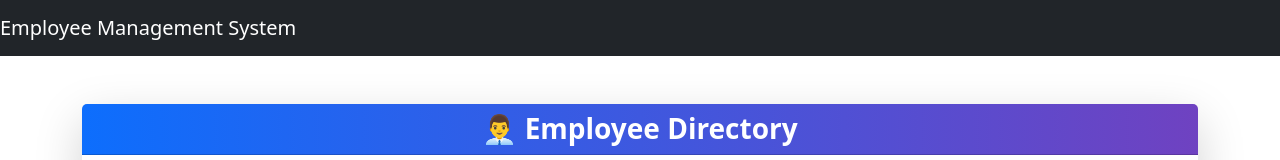
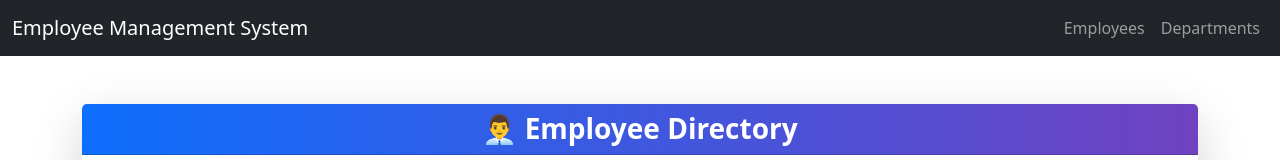
Before and after one commit to riteshregar31/EMS-Frontend, a React (Vite) app: page / in a window 1280 px wide. Shown: the top 160 px of the page. Built offline with nearby package versions, Linux system fonts and the light colour scheme; no server answers.

Commit message:
added navigation links in header

```diff
--- a/src/App.jsx
+++ b/src/App.jsx
@@ -4,6 +4,7 @@ import HeaderComponent from './components/HeaderComponent';
 import { BrowserRouter, Routes, Route } from 'react-router-dom';
 import ListEmployeeComponent from './components/ListEmployeeComponent';
 import EmployeeComponent from './components/EmployeeComponent';
+import LIstDepartmentComponent from './components/LIstDepartmentComponent';
 
 function App() {
   return (
@@ -18,6 +19,7 @@ function App() {
             <Route path="/employees" element={<ListEmployeeComponent />} />
             <Route path='/add-employee' element={<EmployeeComponent/>}></Route>
             <Route path='/edit-employees/:id' element={<EmployeeComponent/>}></Route>
+            <Route path='/departments' element={<LIstDepartmentComponent/>}></Route>
           </Routes>
         </main>
 
--- a/src/components/HeaderComponent.jsx
+++ b/src/components/HeaderComponent.jsx
@@ -1,16 +1,43 @@
-import React from 'react'
+import React from "react";
+import { NavLink } from "react-router-dom";
 
 const HeaderComponent = () => {
   return (
-    <div>
-        <header>
-            <nav className='navbar navbar-dark bg-dark'>
-                <a className='navbar-brand' href="#"> Employee Management System</a>
+    <header>
+      <nav className="navbar navbar-expand-lg navbar-dark bg-dark">
+        <div className="container-fluid">
+          <a className="navbar-brand" href="#">
+            Employee Management System
+          </a>
+          <button
+            className="navbar-toggler"
+            type="button"
+            data-bs-toggle="collapse"
+            data-bs-target="#navbarNav"
+            aria-controls="navbarNav"
+            aria-expanded="false"
+            aria-label="Toggle navigation"
+          >
+            <span className="navbar-toggler-icon"></span>
+          </button>
+          <div className="collapse navbar-collapse" id="navbarNav">
+            <ul className="navbar-nav ms-auto">
+              <li className="nav-item">
+                <NavLink className="nav-link" to="/employees">
+                  Employees
+                </NavLink>
+              </li>
+              <li className="nav-item">
+                <NavLink className="nav-link" to="/departments">
+                  Departments
+                </NavLink>
+              </li>
+            </ul>
+          </div>
+        </div>
+      </nav>
+    </header>
+  );
+};
 
-            </nav>
-        </header>
-    </div>
-  )
-}
-
-export default HeaderComponent
+export default HeaderComponent;
--- /dev/null
+++ b/src/components/LIstDepartmentComponent.jsx
@@ -0,0 +1,9 @@
+import React from 'react'
+
+const LIstDepartmentComponent = () => {
+  return (
+    <div>LIstDepartmentComponent</div>
+  )
+}
+
+export default LIstDepartmentComponent
```
